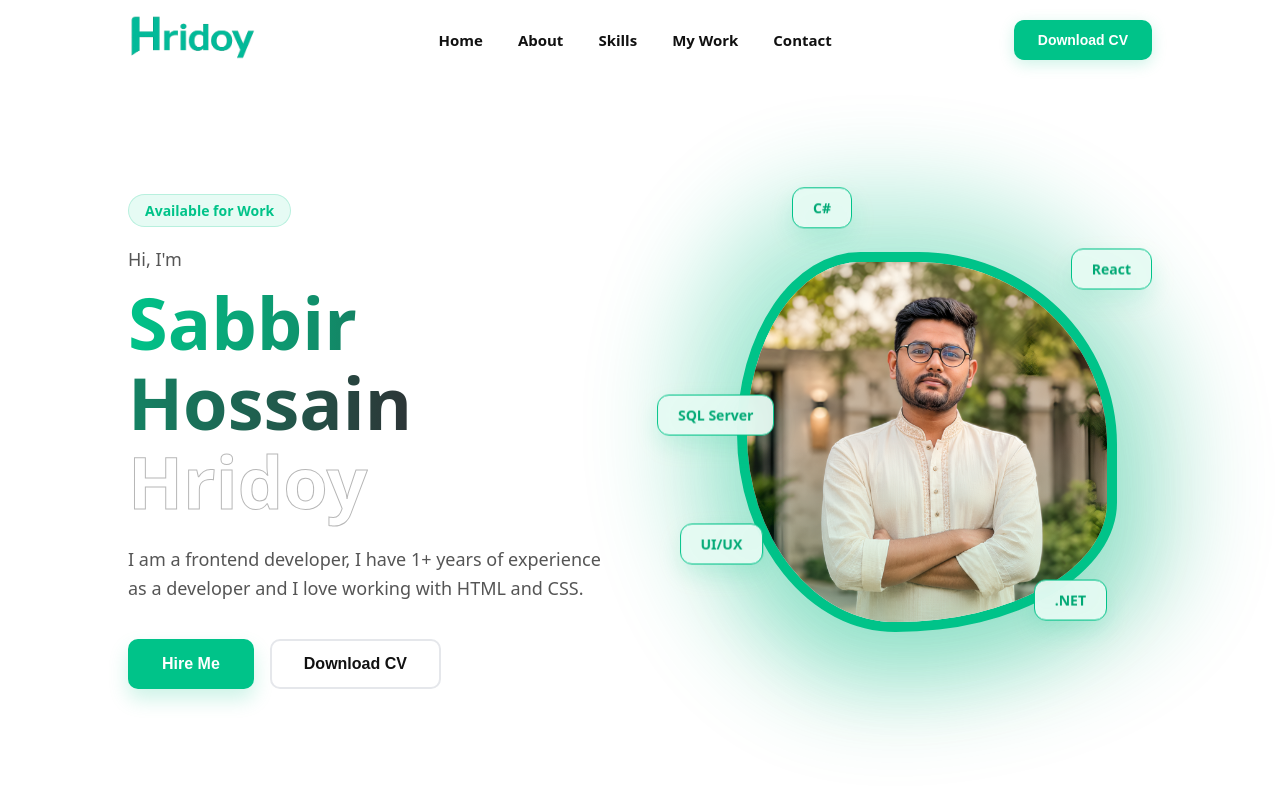
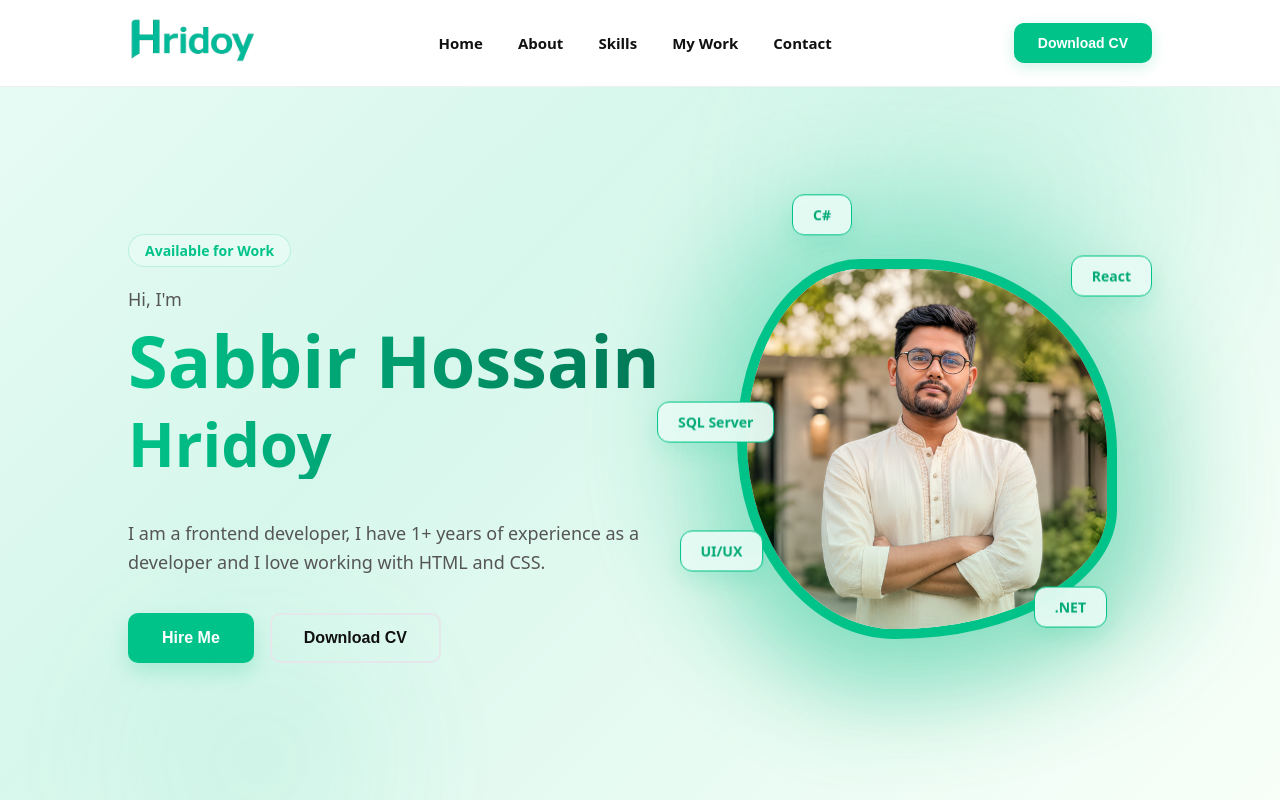
Before and after one commit to Hridu06/portfolio-react, a React (Vite) app: page / in a window 1280 px wide. Shown: the top 800 px of the page. Built offline with nearby package versions, Linux system fonts and the light colour scheme.

Commit message:
Update all section

```diff
--- a/src/components/Navbar/Navbar.css
+++ b/src/components/Navbar/Navbar.css
@@ -2,9 +2,10 @@
   display: flex;
   justify-content: space-between;
   align-items: center;
-  padding: 15px 10%;
-  background: rgba(255, 255, 255, 0.8);
-  backdrop-filter: blur(10px);
+  padding: 18px 10%;
+  background: rgba(255, 255, 255, 0.95);
+  backdrop-filter: blur(14px);
+  border-bottom: 1px solid rgba(0, 0, 0, 0.06);
   position: sticky;
   top: 0;
   z-index: 1000;
@@ -12,8 +13,9 @@
 }
 
 .navbar.scrolled {
-  padding: 10px 10%;
-  box-shadow: 0 5px 20px rgba(0, 0, 0, 0.05);
+  padding: 12px 10%;
+  box-shadow: 0 8px 30px rgba(0, 0, 0, 0.08);
+  background: rgba(255, 255, 255, 1);
 }
 
 /* LEFT */
--- a/src/sections/About/About.css
+++ b/src/sections/About/About.css
@@ -2,7 +2,7 @@
 
 .about {
   padding: 120px 10%;
-  background: var(--color-bg-main);
+  background: var(--color-bg-alt);
   position: relative;
   overflow: hidden;
 }
--- a/src/sections/Contact/Contact.css
+++ b/src/sections/Contact/Contact.css
@@ -1,6 +1,6 @@
 .contact {
   padding: 100px 10%;
-  background: var(--color-bg-main);
+  background: var(--color-bg-alt);
   position: relative;
   overflow: hidden;
 }
--- a/src/sections/Hero/Hero.css
+++ b/src/sections/Hero/Hero.css
@@ -2,10 +2,36 @@
   min-height: calc(100vh - 77px); /* Subtracting approximate navbar height */
   display: flex;
   align-items: center;
-  background: var(--color-bg-main);
+  background: linear-gradient(135deg, #e6fbf4 0%, #d7f7ec 35%, #f8fff9 100%);
   padding: 40px 10%;
   overflow: hidden;
   position: relative;
+}
+
+.hero::before,
+.hero::after {
+  content: '';
+  position: absolute;
+  border-radius: 50%;
+  filter: blur(80px);
+  opacity: 0.45;
+  pointer-events: none;
+}
+
+.hero::before {
+  width: 380px;
+  height: 380px;
+  top: -80px;
+  right: 8%;
+  background: rgba(0, 195, 137, 0.18);
+}
+
+.hero::after {
+  width: 260px;
+  height: 260px;
+  bottom: -80px;
+  left: 10%;
+  background: rgba(16, 185, 129, 0.16);
 }
 
 .hero-container {
@@ -47,22 +73,36 @@
 .hero-title {
   font-size: clamp(40px, 8vw, 72px);
   font-weight: 800;
-  line-height: 1.1;
+  line-height: 1.05;
   margin-bottom: 24px;
   color: var(--color-text-primary);
+  display: flex;
+  flex-direction: column;
+  gap: 10px;
 }
 
-.text-gradient {
-  background: linear-gradient(90deg, var(--color-primary), #2d3436);
+.hero-name {
+  background: linear-gradient(90deg, var(--color-primary), #007755);
   -webkit-background-clip: text;
   -webkit-text-fill-color: transparent;
   background-clip: text;
+  font-weight: 900;
+  white-space: nowrap;
 }
 
-.text-outline {
-  -webkit-text-stroke: 1px var(--color-text-primary);
-  color: transparent;
-  opacity: 0.3;
+.hero-alias {
+  font-size: 0.85em;
+  font-weight: 900;
+  background: linear-gradient(90deg, var(--color-primary), #007755);
+  -webkit-background-clip: text;
+  -webkit-text-fill-color: transparent;
+  background-clip: text;
+  letter-spacing: 0;
+  text-transform: none;
+  opacity: 1;
+  margin-top: 0;
+  margin-bottom: 16px;
+  line-height: 1.15;
 }
 
 .hero-desc {
--- a/src/sections/Hero/Hero.jsx
+++ b/src/sections/Hero/Hero.jsx
@@ -11,8 +11,8 @@ const Hero = () => {
           <h5 className="hero-subtitle">Hi, I'm</h5>
 
           <h1 className="hero-title">
-            <span className="text-gradient">Sabbir Hossain</span> <br />
-            <span className="text-outline">Hridoy</span>
+            <span className="hero-name">Sabbir Hossain</span>
+            <span className="hero-alias">Hridoy</span>
           </h1>
 
           <p className="hero-desc">
--- a/src/sections/MyWork/MyWork.css
+++ b/src/sections/MyWork/MyWork.css
@@ -1,6 +1,6 @@
 .my-work {
   padding: 100px 10%;
-  background: var(--color-bg-main);
+  background: var(--color-bg-soft);
 }
 
 .work-container {
--- a/src/sections/Skills/Skills.css
+++ b/src/sections/Skills/Skills.css
@@ -1,6 +1,6 @@
 .skills {
   padding: 100px 10%;
-  background: var(--color-bg-light);
+  background: var(--color-bg-main);
   position: relative;
 }
 
--- a/src/styles/variables.css
+++ b/src/styles/variables.css
@@ -12,6 +12,8 @@
   /* Background Colors */
   --color-bg-main: #ffffff;
   --color-bg-light: #f9f9f9;
+  --color-bg-soft: #f7faf7;
+  --color-bg-alt: #ecfdf3;
   --color-bg-dark: #0f172a;
 
   /* Border & Shadow */
```
